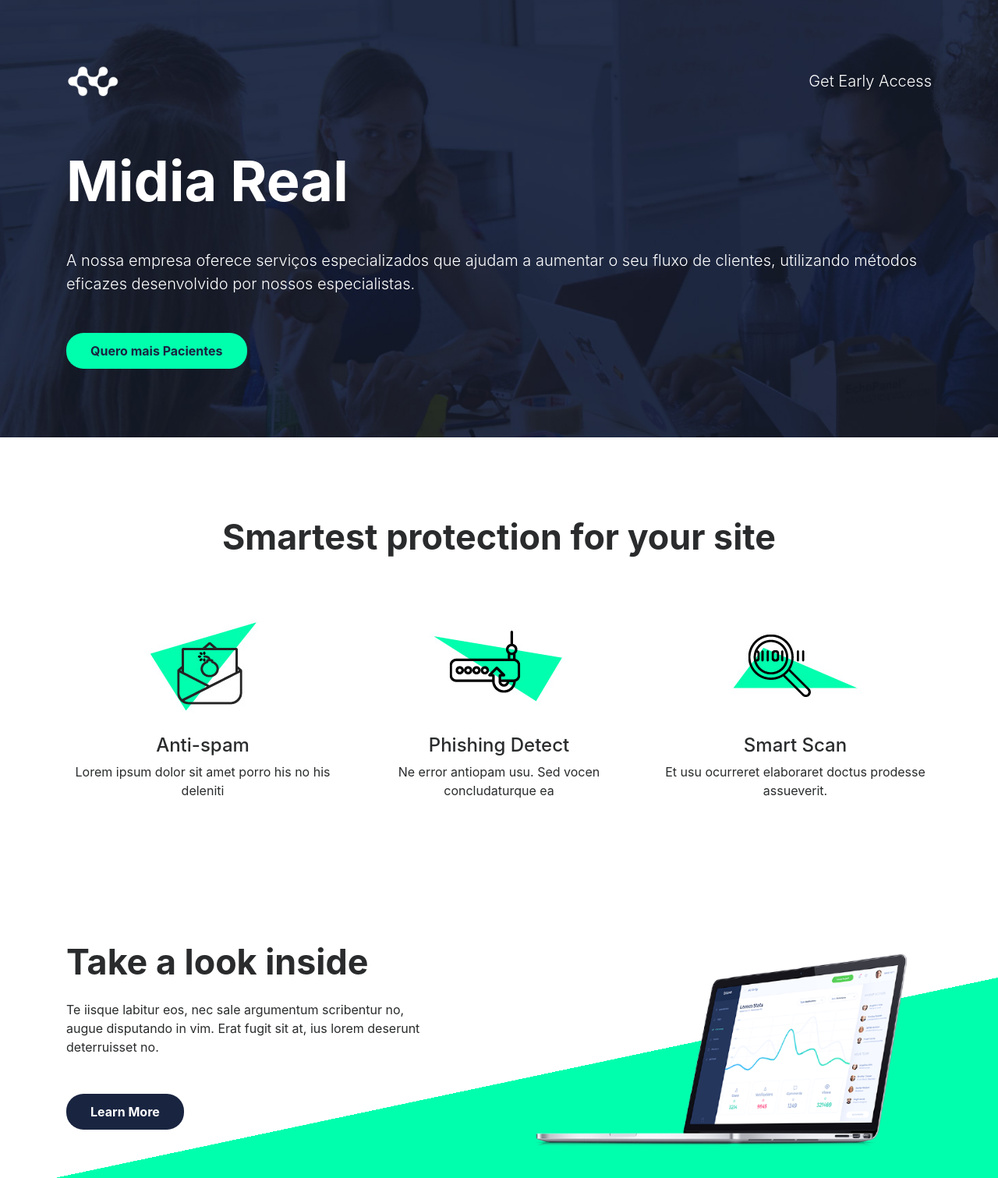
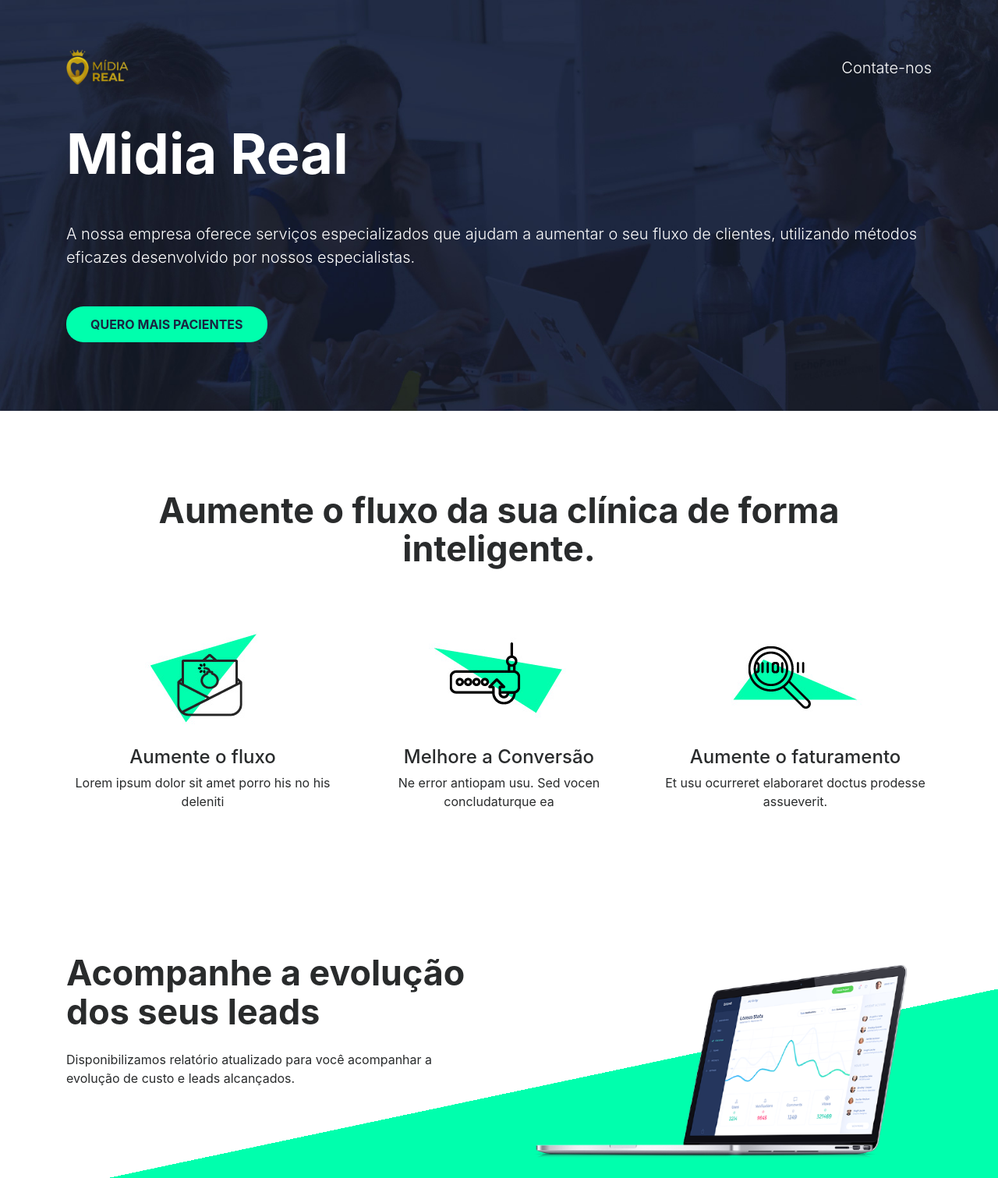
Before and after one commit to jhonatan36/front-midialreal, a plain HTML site: page index.html in a window 1280 px wide. Shown: the top 1511 px of the page at 78% size. Drawn offline with Linux system fonts and the light colour scheme.

Commit message:
alguns ajustes de texto e logos

```diff
--- a/index.html
+++ b/index.html
@@ -24,10 +24,10 @@
             <header>
                 <div class="row justify-content-between">
                     <div class="col-2">
-                        <img src="img/logo.png" alt="logo">
+                        <img src="img/logo_midia_real.avif" alt="logo">
                     </div>
                     <div class="col-6 align-self-center text-right">
-                        <a href="#" class="text-white lead">Get Early Access</a>
+                        <a href="#contact" class="text-white lead">Contate-nos</a>
                     </div>
                 </div>
             </header>
@@ -37,26 +37,26 @@
             <p data-aos="fade" data-aos-easing="linear" data-aos-duration="1000" data-aos-once="true" class="lead text-white my-4">
                 A nossa empresa oferece serviços especializados que ajudam a aumentar o seu fluxo de clientes, utilizando métodos eficazes desenvolvido por nossos especialistas.
             </p>
-            <a href="#" data-aos="fade" data-aos-easing="linear" data-aos-duration="1000" data-aos-once="true" class="btn my-4 font-weight-bold atlas-cta cta-green">Quero mais Pacientes</a>
+            <a href="#" data-aos="fade" data-aos-easing="linear" data-aos-duration="1000" data-aos-once="true" class="btn my-4 font-weight-bold atlas-cta cta-green">QUERO MAIS PACIENTES</a>
         </div>
     </div>
     <!-- three-blcok -->
     <div class="container my-5 py-2">
-        <h2 class="text-center font-weight-bold my-5">Smartest protection for your site</h2>
+        <h2 class="text-center font-weight-bold my-5">Aumente o fluxo da sua clínica de forma inteligente.</h2>
         <div class="row">
             <div data-aos="fade-up" data-aos-delay="0" data-aos-duration="1000" data-aos-once="true" class="col-md-4 text-center">
                 <img src="img/smart-protect-1.jpg" alt="Anti-spam" class="mx-auto">
-                <h4>Anti-spam</h4>
+                <h4>Aumente o fluxo</h4>
                 <p>Lorem ipsum dolor sit amet porro his no his deleniti</p>
             </div>
             <div data-aos="fade-up" data-aos-delay="200" data-aos-duration="1000" data-aos-once="true" class="col-md-4 text-center">
                 <img src="img/smart-protect-2.jpg" alt="Phishing Detect" class="mx-auto">
-                <h4>Phishing Detect</h4>
+                <h4>Melhore a Conversão</h4>
                 <p>Ne error antiopam usu. Sed vocen concludaturque ea</p>
             </div>
             <div data-aos="fade-up" data-aos-delay="400" data-aos-duration="1000" data-aos-once="true" class="col-md-4 text-center">
                 <img src="img/smart-protect-3.jpg" alt="Smart Scan" class="mx-auto">
-                <h4>Smart Scan</h4>
+                <h4>Aumente o faturamento</h4>
                 <p>Et usu ocurreret elaboraret doctus prodesse assueverit.</p>
             </div>
         </div>
@@ -66,10 +66,8 @@
         <div class="container my-5">
             <div class="row justify-content-between text-center text-md-left">
                 <div data-aos="fade-right" data-aos-duration="1000" data-aos-once="true" class="col-md-6">
-                    <h2 class="font-weight-bold">Take a look inside</h2>
-                    <p class="my-4">Te iisque labitur eos, nec sale argumentum scribentur no,
-                        <br> augue disputando in vim. Erat fugit sit at, ius lorem deserunt deterruisset no.</p>
-                    <a href="#" class="btn my-4 font-weight-bold atlas-cta cta-blue">Learn More</a>
+                    <h2 class="font-weight-bold">Acompanhe a evolução dos seus leads</h2>
+                    <p class="my-4">Disponibilizamos relatório atualizado para você acompanhar a evolução de custo e leads alcançados.</p>
                 </div>
                 <div data-aos="fade-left" data-aos-duration="1000" data-aos-once="true" class="col-md-6 align-self-center">
                     <img src="img/feature-1.png" alt="Take a look inside" class="mx-auto d-block">
@@ -87,7 +85,6 @@
                         Duo suas detracto maiestatis ad, commodo lucilius invenire nec ad,
                         <br> eum et oratio disputationi. Falli lobortis his ad
                     </p>
-                    <a href="#" class="btn my-4 font-weight-bold atlas-cta cta-blue">Learn More</a>
                 </div>
                 <div data-aos="fade-right" data-aos-duration="1000" data-aos-once="true" class="col-md-6 align-self-center flex-md-first">
                     <img src="img/feature-2.png" alt="Safe and reliable" class="mx-auto d-block">
```
Also changed, not shown: img/favicon.png, img/favicon2.png (added), img/logo2.png (renamed from img/logo.png), img/logo_midia_real.avif (added).
